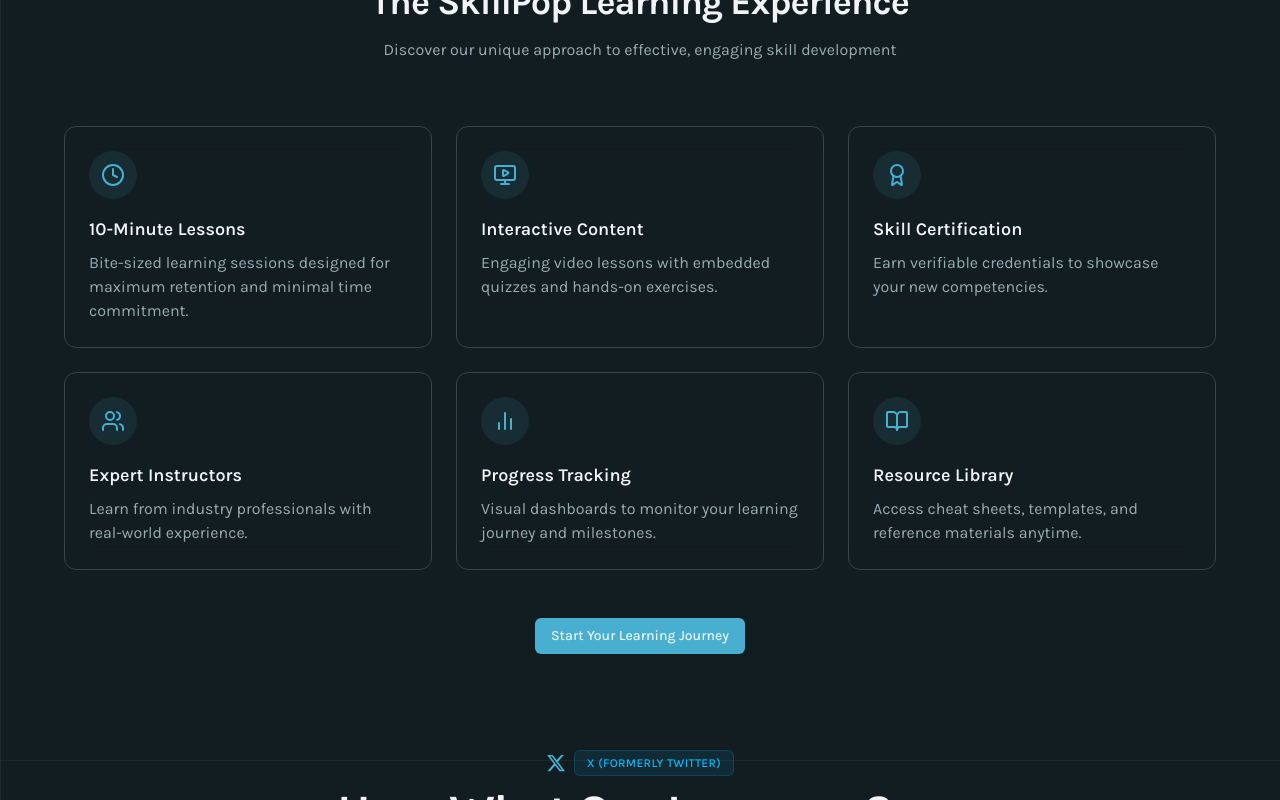
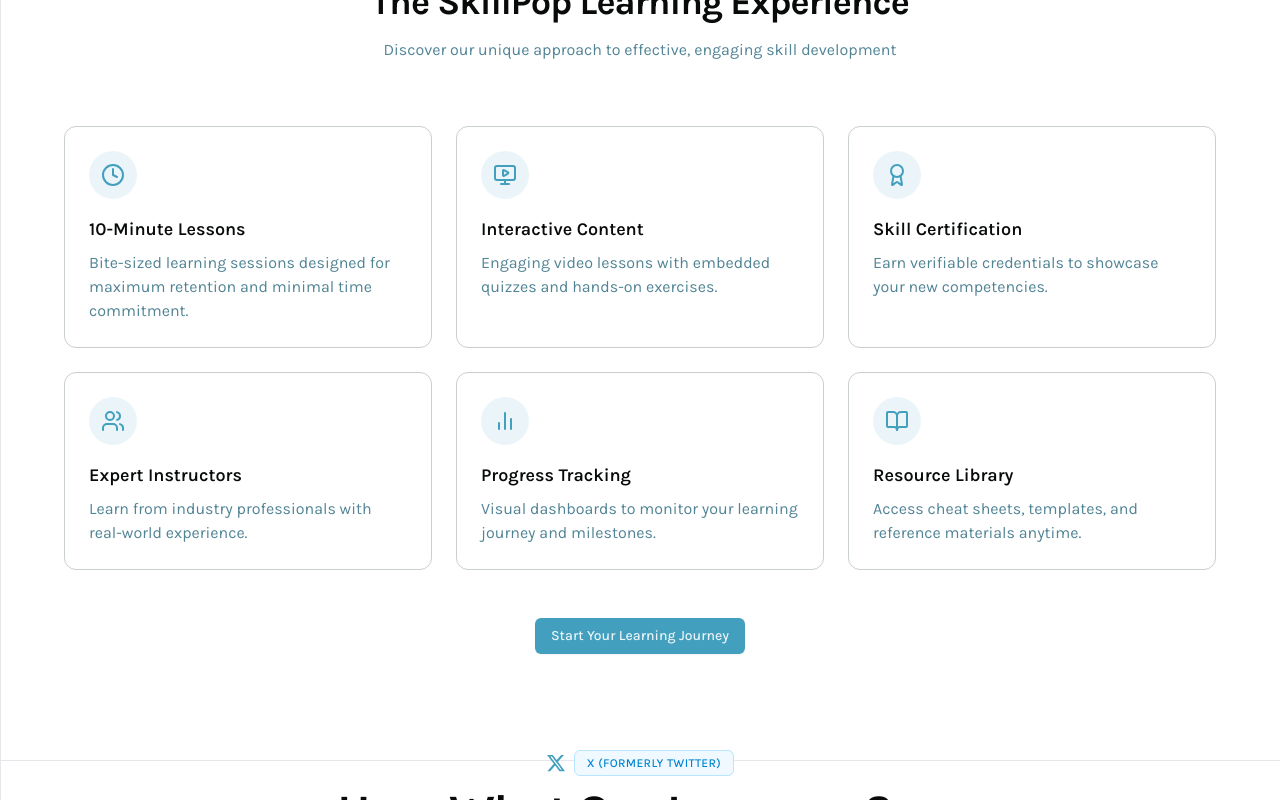
Before and after one commit to taseenjeem/SkillPop, a Next.js app: page / in a window 1280 px wide. Shown: the part 1640-2440 px from the top of the page. Built offline with nearby package versions, Linux system fonts and the light colour scheme.

Commit message:
minor changes

```diff
--- a/app/layout.tsx
+++ b/app/layout.tsx
@@ -28,7 +28,7 @@ export default function RootLayout({
         <body className={`${fontStyle.className} antialiased`}>
           <ThemeProvider
             attribute="class"
-            defaultTheme="dark"
+            defaultTheme="system"
             enableSystem
             disableTransitionOnChange
           >
--- a/components/pages/landing-page/SkillBitesShowcase.tsx
+++ b/components/pages/landing-page/SkillBitesShowcase.tsx
@@ -64,7 +64,7 @@ export function SkillBitesShowcase() {
           {learningFeatures.map((feature) => (
             <div
               key={feature.title}
-              className="hover:border-primary/50 flex cursor-pointer flex-col rounded-xl border bg-transparent p-6 backdrop-blur-md transition-all hover:shadow-sm"
+              className="hover:border-primary/50 bg-card flex cursor-pointer flex-col rounded-xl border p-6 transition-all hover:shadow-sm"
             >
               <div className="bg-primary/10 mb-4 flex h-12 w-12 items-center justify-center rounded-full">
                 <feature.icon className="text-primary h-6 w-6" />
```
